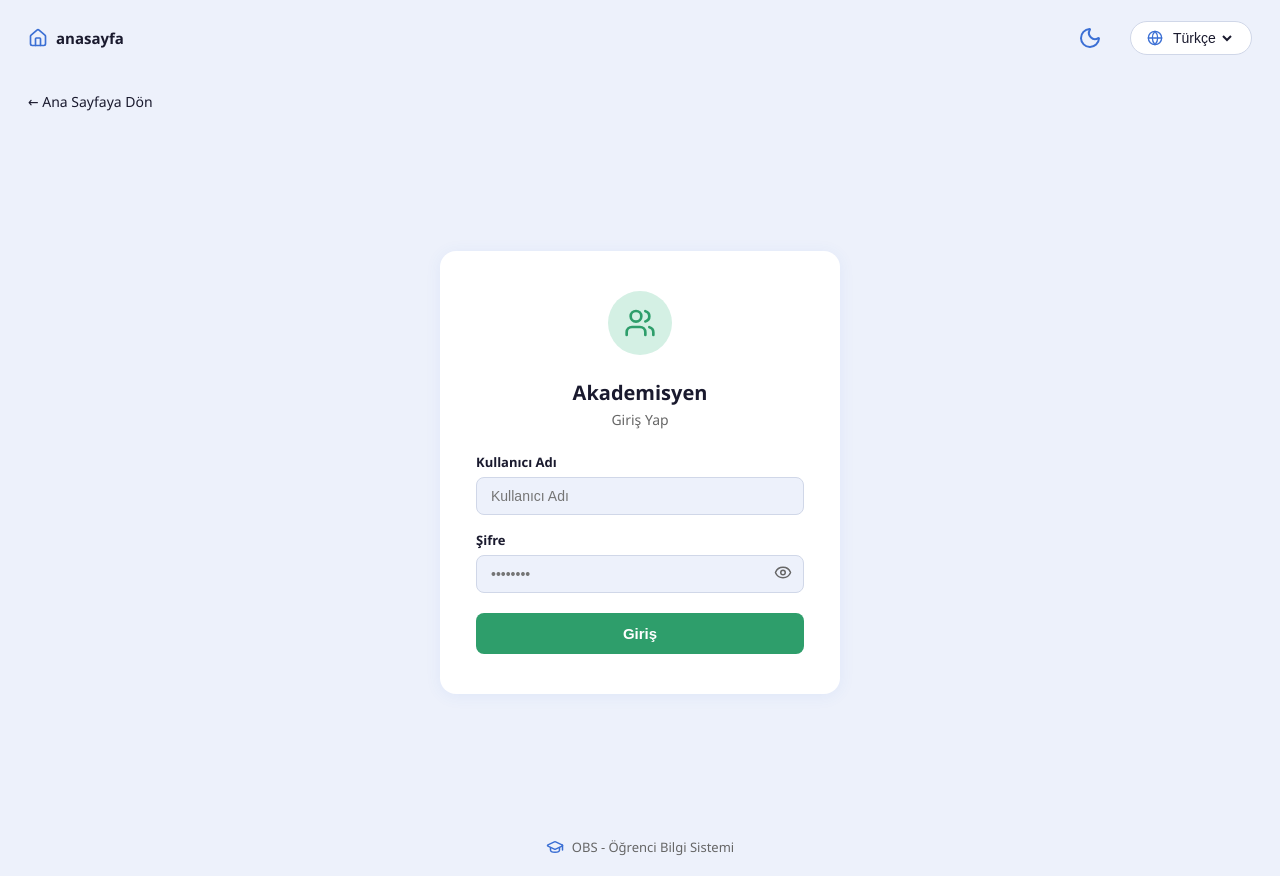
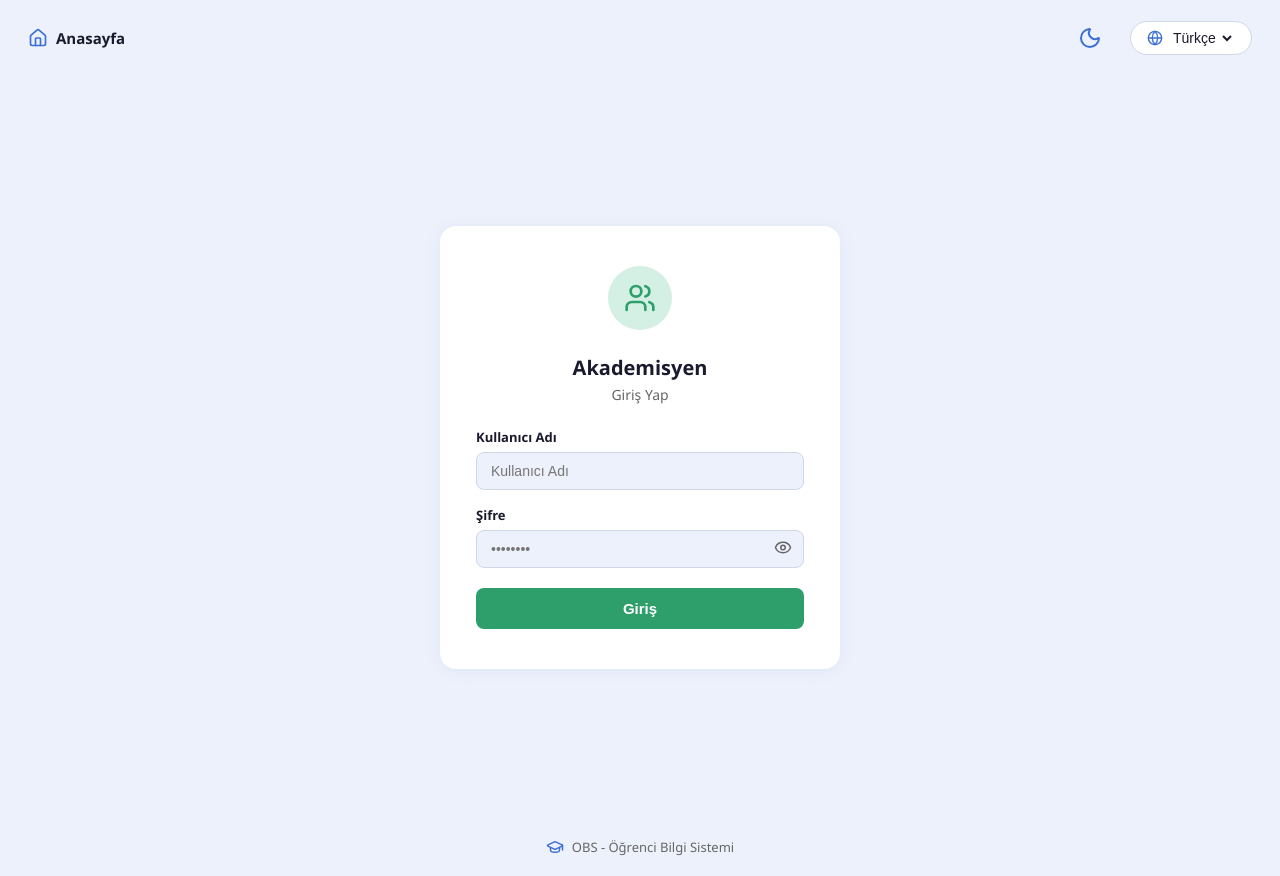
Before and after one commit to Esat-cpu/proje-obs, a React app in the folder src/frontend/: page /login/academician in a window 1280 px wide. Built offline with nearby package versions, Linux system fonts and the light colour scheme; the HTML template or start-up script is replaced by a standard one.

Commit message:
fix: ProtectedRoute ve App.jsx yapısındaki hataları düzelt
Ogrenci ve Akademisyen panellerindeki alt sayfalara erişim için wildcard ekle
Giriş yapmış kullanıcının tekrar LoginHomePage'e yönlendirilmesini engelle

```diff
--- a/src/frontend/src/App.jsx
+++ b/src/frontend/src/App.jsx
@@ -6,17 +6,18 @@ import AkademisyenPaneli from './pages/AkademisyenPaneli';
 import LoginHomePage from './pages/LoginHomePage';
 import TopBar from './components/ui/TopBar';
 import ProtectedRoute from './components/ProtectedRoute';
+import PublicRoute from './components/ui/PublicRoute';
 import OgrenciGiris from './pages/OgrenciGiris';
 import AkademisyenGiris from './pages/AkademisyenGiris';
 
 const NotFound = () => {
   const { t } = useTranslation();
-  return <div className="page-container">{t('404')}</div>;
+  return <div className="page-container">{t('404', 'Sayfa Bulunamadı')}</div>;
 };
 
 const Forbidden = () => {
   const { t } = useTranslation();
-  return <div className="page-container">{t('403')}</div>;
+  return <div className="page-container">{t('403','Erişim Reddedildi')}</div>;
 };
 
 function App() {
@@ -28,14 +29,14 @@ function App() {
       return (
         <div className="nav-brand">
           <Home size={20} color="var(--primary-blue)" />
-          <span>{t('anasayfa')}</span>
+          <span>{t('Anasayfa')}</span>
         </div>
       );
     } else if (location.pathname.startsWith('/login/')) {
       return (
         <Link to="/" className="nav-brand">
           <Home size={20} color="var(--primary-blue)" />
-          <span>{t('anasayfa')}</span>
+          <span>{t('Anasayfa')}</span>
         </Link>
       );
     }
@@ -46,15 +47,30 @@ function App() {
     <div className="page-container">
       <TopBar leftContent={renderNavBrand()} />
       <Routes>
-        <Route path="/" element={<LoginHomePage />} />
-        <Route path="/login/student" element={<OgrenciGiris />} />
-        <Route path="/login/academician" element={<AkademisyenGiris />} />
-        <Route path="/student" element={
+        {/* PUBLIC ROTALAR: Giriş yapmış kullanıcılar buralara giremez, panele atılır */}
+        <Route path="/" element={
+          <PublicRoute>
+            <LoginHomePage />
+          </PublicRoute>
+        } />
+        <Route path="/login/student" element={
+          <PublicRoute>
+            <OgrenciGiris />
+          </PublicRoute>
+        } />
+        <Route path="/login/academician" element={
+          <PublicRoute>
+            <AkademisyenGiris />
+          </PublicRoute>
+        } />
+
+        {/* PROTECTED ROTALAR: Giriş yapmamış kullanıcılar buralara giremez, logine atılır */}
+        <Route path="/student/*" element={
           <ProtectedRoute allowedRoles={["Ogrenci"]}>
             <OgrenciPaneli />
           </ProtectedRoute>
         } />
-        <Route path="/academician" element={
+        <Route path="/academician/*" element={
           <ProtectedRoute allowedRoles={["Akademisyen"]}>
             <AkademisyenPaneli />
           </ProtectedRoute>
--- /dev/null
+++ b/src/frontend/src/components/ui/PublicRoute.jsx
@@ -0,0 +1,18 @@
+import { Navigate } from "react-router-dom";
+import { useAuth } from "../../context/AuthContext";
+
+export default function PublicRoute({ children }) {
+    const { isAuthenticated, role } = useAuth();
+
+    // Kullanıcı zaten giriş yapmışsa, rolüne göre kendi paneline yönlendir
+    if (isAuthenticated) {
+        if (role === "Ogrenci") {
+            return <Navigate to="/student" replace />;
+        } else if (role === "Akademisyen") {
+            return <Navigate to="/academician" replace />;
+        }
+    }
+
+    // Giriş yapmamışsa, LoginHomePage veya giriş formunu normal bir şekilde göster
+    return children;
+}
--- a/src/frontend/src/pages/AkademisyenGiris.jsx
+++ b/src/frontend/src/pages/AkademisyenGiris.jsx
@@ -46,13 +46,6 @@ const AkademisyenGiris = () => {
 
     return (
         <div style={{ minHeight: "100vh", display: "flex", flexDirection: "column", backgroundColor: "var(--bg-color)" }}>
-
-            {/* Üst bar */}
-            <div style={{ display: "flex", justifyContent: "space-between", alignItems: "center", padding: "16px 28px" }}>
-                <Link to="/" style={{ display: "flex", alignItems: "center", gap: "6px", textDecoration: "none", color: "var(--text-main)", fontSize: "14px", fontWeight: "500" }}>
-                    ← {t("nav.backToHome", "Ana Sayfaya Dön")}
-                </Link>
-            </div>
 
             {/* Orta kart */}
             <div style={{ flex: 1, display: "flex", alignItems: "center", justifyContent: "center" }}>
--- a/src/frontend/src/pages/OgrenciGiris.jsx
+++ b/src/frontend/src/pages/OgrenciGiris.jsx
@@ -46,14 +46,6 @@ const OgrenciGiris = () => {
 
     return (
         <div style={{ minHeight: "100vh", display: "flex", flexDirection: "column", backgroundColor: "var(--bg-color)" }}>
-
-            {/* Üst bar */}
-            <div style={{ display: "flex", justifyContent: "space-between", alignItems: "center", padding: "16px 28px" }}>
-                <Link to="/" style={{ display: "flex", alignItems: "center", gap: "6px", textDecoration: "none", color: "var(--text-main)", fontSize: "14px", fontWeight: "500" }}>
-                    ← {t("nav.backToHome", "Ana Sayfaya Dön")}
-                </Link>
-            </div>
-
             {/* Orta kart */}
             <div style={{ flex: 1, display: "flex", alignItems: "center", justifyContent: "center" }}>
                 <div style={{ backgroundColor: "var(--card-bg)", borderRadius: "16px", padding: "40px 36px", width: "100%", maxWidth: "400px", boxShadow: "0 2px 16px rgba(59,111,212,0.08)", display: "flex", flexDirection: "column", alignItems: "center", gap: "24px" }}>
```
